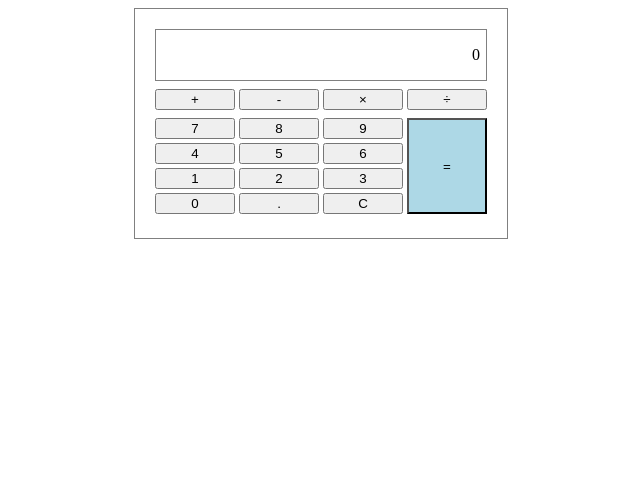
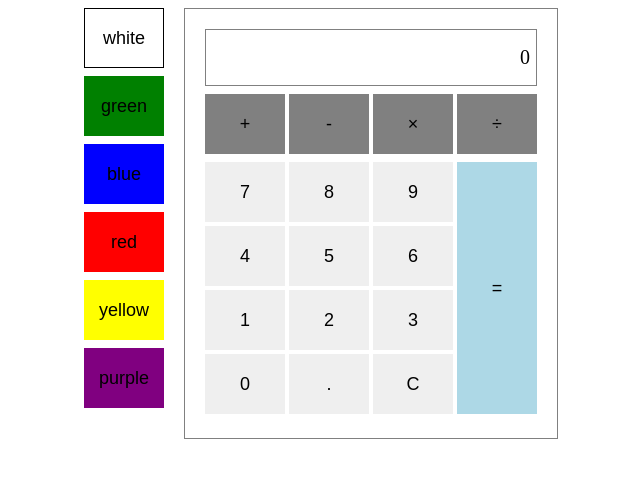
Before and after one commit to rokasandreikenas/calculator, a plain HTML site: page index.html in a window 1280 px wide. Shown: the whole page, without its empty margins (319-959 px from the left). Drawn offline with Linux system fonts and the light colour scheme.

Commit message:
Add buttons which changes calculator color

```diff
--- a/index.html
+++ b/index.html
@@ -8,9 +8,12 @@
     <link rel="stylesheet" href="style.css" />
   </head>
   <body>
+    <div class="container">
+      <div class="color-buttons"></div>
+
       <div class="calculator">
         <div class="result">0</div>
-      <div class="buttons">
+        <div class="action-buttons">
           <button>+</button>
           <button>-</button>
           <button>&#215;</button>
@@ -44,6 +47,7 @@
           </div>
         </div>
       </div>
+    </div>
 
     <script src="script.js"></script>
   </body>
--- a/script.js
+++ b/script.js
@@ -1,5 +1,7 @@
 const resultTag = document.querySelector(".result");
 const numberButtons = document.querySelectorAll(".row button");
+const colorButtons = document.querySelector(".color-buttons");
+const calculator = document.querySelector(".calculator");
 
 let result = 0;
 
@@ -11,3 +13,28 @@ for (let i = 0; i < numberButtons.length; i++) {
     resultTag.innerText += value;
   });
 }
+
+const colors = ["white", "green", "blue", "red", "yellow", "purple"];
+
+for (let i = 0; i < colors.length; i++) {
+  const color = colors[i];
+  const colorButton = document.createElement("button");
+
+  colorButton.innerText = color;
+  colorButton.style.backgroundColor = color;
+  colorButton.onclick = () => {
+    calculator.style.backgroundColor = color;
+  };
+
+  if (color === "white") {
+    colorButton.style.border = "1px solid black";
+    colorButton.onmouseover = () => {
+      colorButton.style.backgroundColor = "grey";
+    };
+    colorButton.onmouseout = () => {
+      colorButton.style.backgroundColor = color;
+    };
+  }
+
+  colorButtons.appendChild(colorButton);
+}
--- a/style.css
+++ b/style.css
@@ -2,6 +2,20 @@ body {
   display: flex;
   justify-content: center;
   align-items: center;
+}
+
+.container {
+  display: flex;
+}
+
+.color-buttons {
+  margin-right: 20px;
+  display: flex;
+  flex-direction: column;
+}
+
+.color-buttons button {
+  margin-bottom: 8px;
 }
 
 .calculator {
@@ -16,18 +30,30 @@ body {
   width: 318px;
   margin-bottom: 8px;
   text-align: right;
+  font-size: 20px;
 }
 
 .secondary-container {
   display: flex;
 }
 
-.buttons {
+.action-buttons {
   margin-bottom: 8px;
+}
+
+.action-buttons button {
+  background-color: gray;
 }
 
 button {
   width: 80px;
+  height: 60px;
+  border: none;
+  font-size: 18px;
+}
+
+button:hover {
+  opacity: 0.8;
 }
 
 .right-side {
@@ -38,6 +64,7 @@ button {
   height: 100%;
   margin-left: 4px;
   background-color: #add8e6;
+  border: 1px solid #add8e6;
 }
 
 .row {
```
Lines whose indentation alone changed are shown as unchanged.
